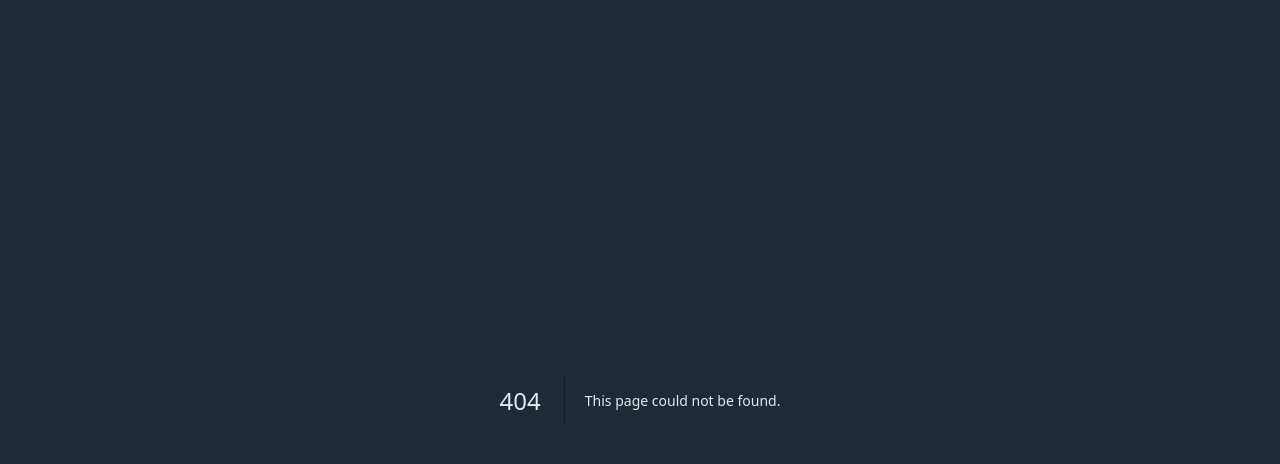
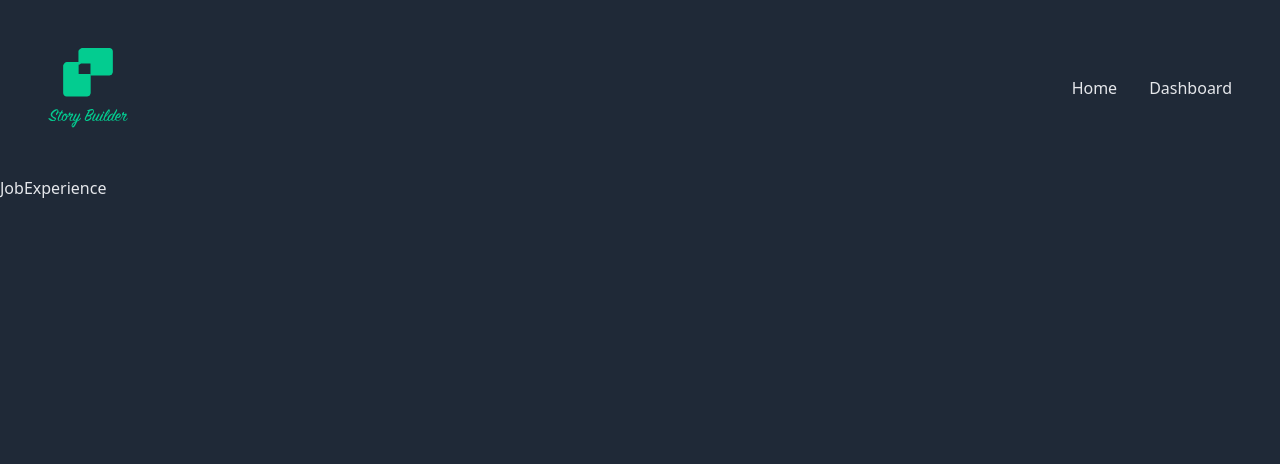
Before and after one commit to andyluak/cv-builder, a Next.js app: page /resume-builder/job-experience in a window 1280 px wide. Before the commit this address had no page. Shown: the top 464 px of the page. Built offline with nearby package versions, Linux system fonts and the light colour scheme.

Commit message:
Remove unused var

```diff
--- a/src/pages/resume-builder/basic-information.tsx
+++ b/src/pages/resume-builder/basic-information.tsx
@@ -9,7 +9,7 @@ import Input from "src/components/ui/Input";
 import resumeBuilderContent from "content/resumeBuilderContent.json";
 
 function BasicInformation() {
-  const { setTemplate, userInfo, setUserInfo } = useResumeContext();
+  const { userInfo, setUserInfo } = useResumeContext();
   const [showButton, setShowButton] = useState(false);
 
   const handleUserInfoChange = (e: { target: { name: any; value: any } }) => {
--- /dev/null
+++ b/src/pages/resume-builder/job-experience.tsx
@@ -0,0 +1,12 @@
+import React from 'react'
+import MainLayout from 'src/components/layout/Main'
+
+type Props = {}
+
+export default function JobExperience({}: Props) {
+  return (
+    <div>JobExperience</div>
+  )
+}
+
+JobExperience.getLayout = (page: React.ReactNode) => (<MainLayout>{page}</MainLayout>)
```
